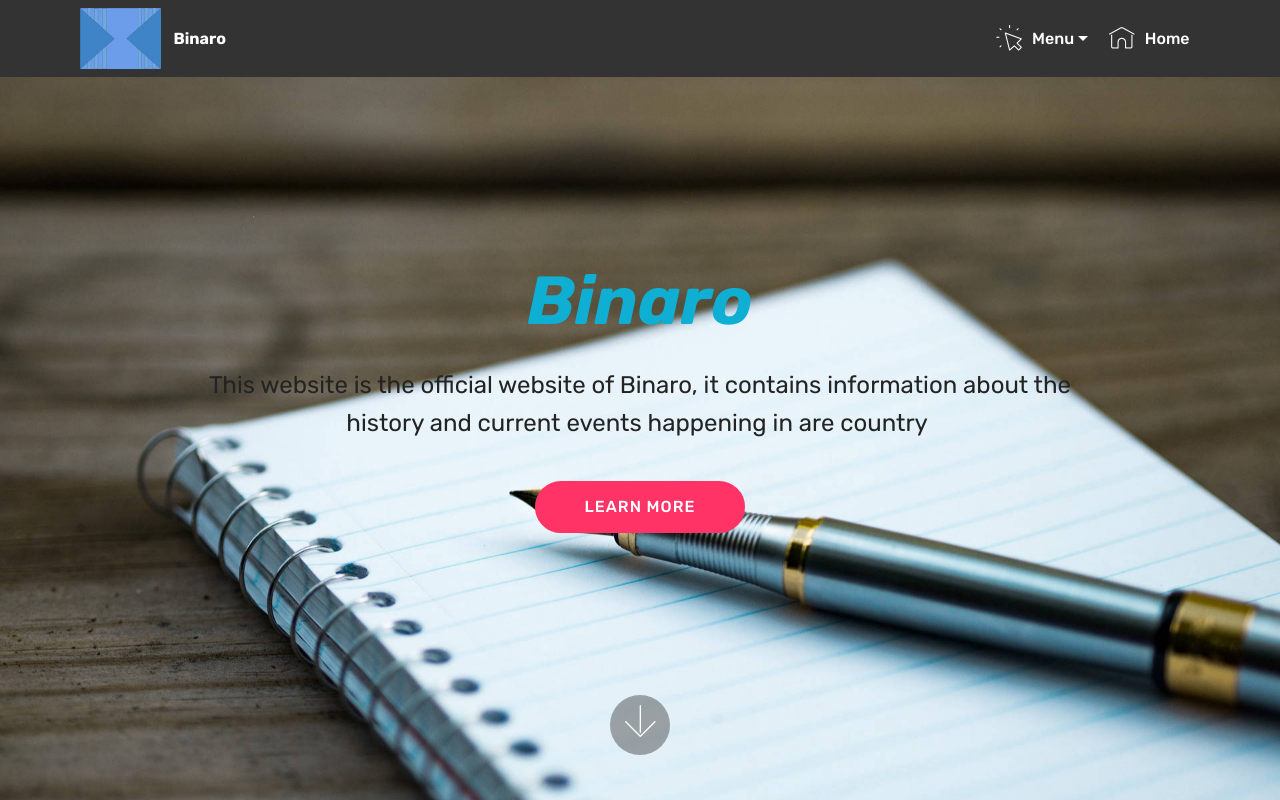
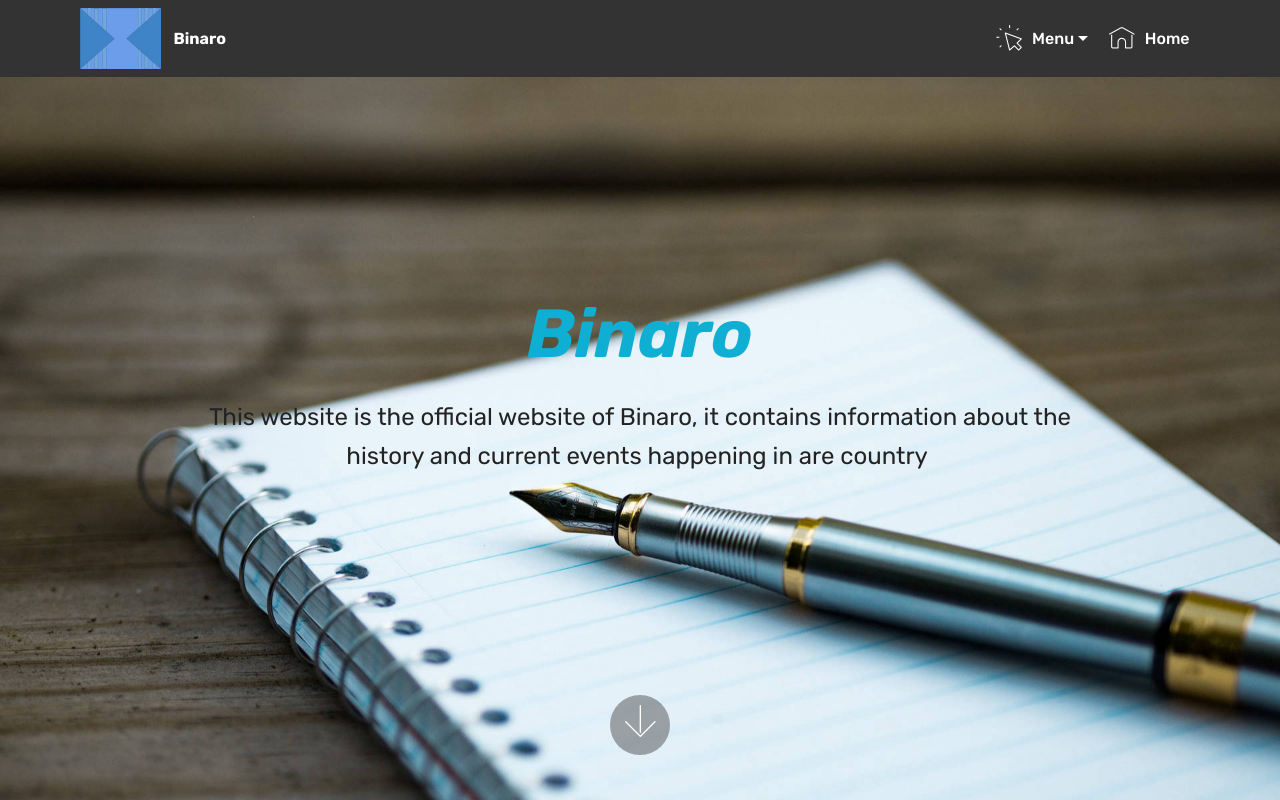
Before and after one commit to Xgamer5829/Xgamer5829.github.io, a plain HTML site: page index.html in a window 1280 px wide. Shown: the top 800 px of the page. Drawn offline with Linux system fonts and the light colour scheme; files whose address does not match are found by name.

Commit message:
Add files via upload

```diff
--- a/index.html
+++ b/index.html
@@ -60,7 +60,7 @@
     </nav>
 </section>
 
-<section class="engine"><a href="https://mobirise.info/h">how to create a web page</a></section><section class="cid-qTkA127IK8 mbr-fullscreen mbr-parallax-background" id="header2-1">
+<section class="engine"><a href="https://mobirise.info/y">free html web templates</a></section><section class="cid-qTkA127IK8 mbr-fullscreen mbr-parallax-background" id="header2-1">
 
 
 
@@ -72,7 +72,7 @@
                 <h1 class="mbr-section-title mbr-bold pb-3 mbr-fonts-style display-1"><em>Binaro</em></h1>
 
                 <p class="mbr-text pb-3 mbr-fonts-style display-5">This website is the official website of Binaro, it contains information about the history and current events happening in are country&nbsp;</p>
-                <div class="mbr-section-btn"><a class="btn btn-md btn-secondary display-4" href="https://mobirise.com">LEARN MORE</a></div>
+
             </div>
         </div>
     </div>
```
